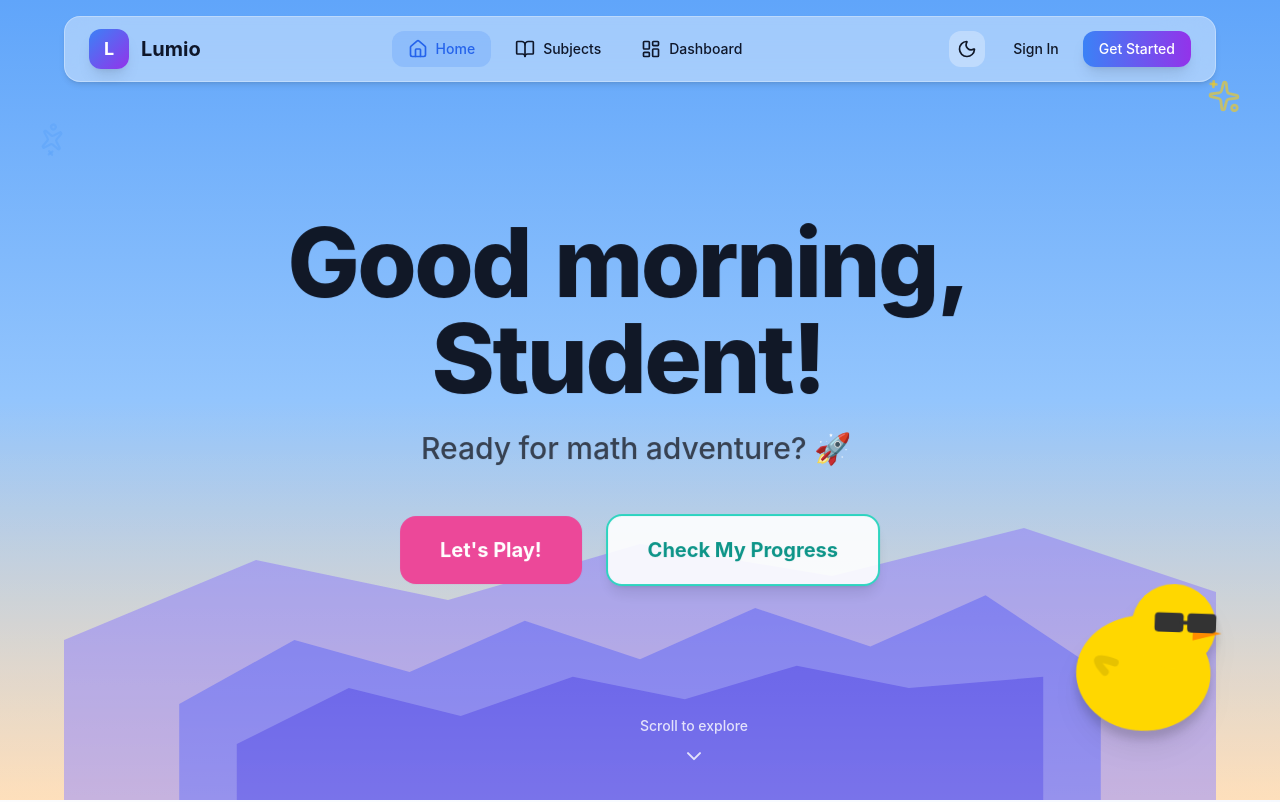
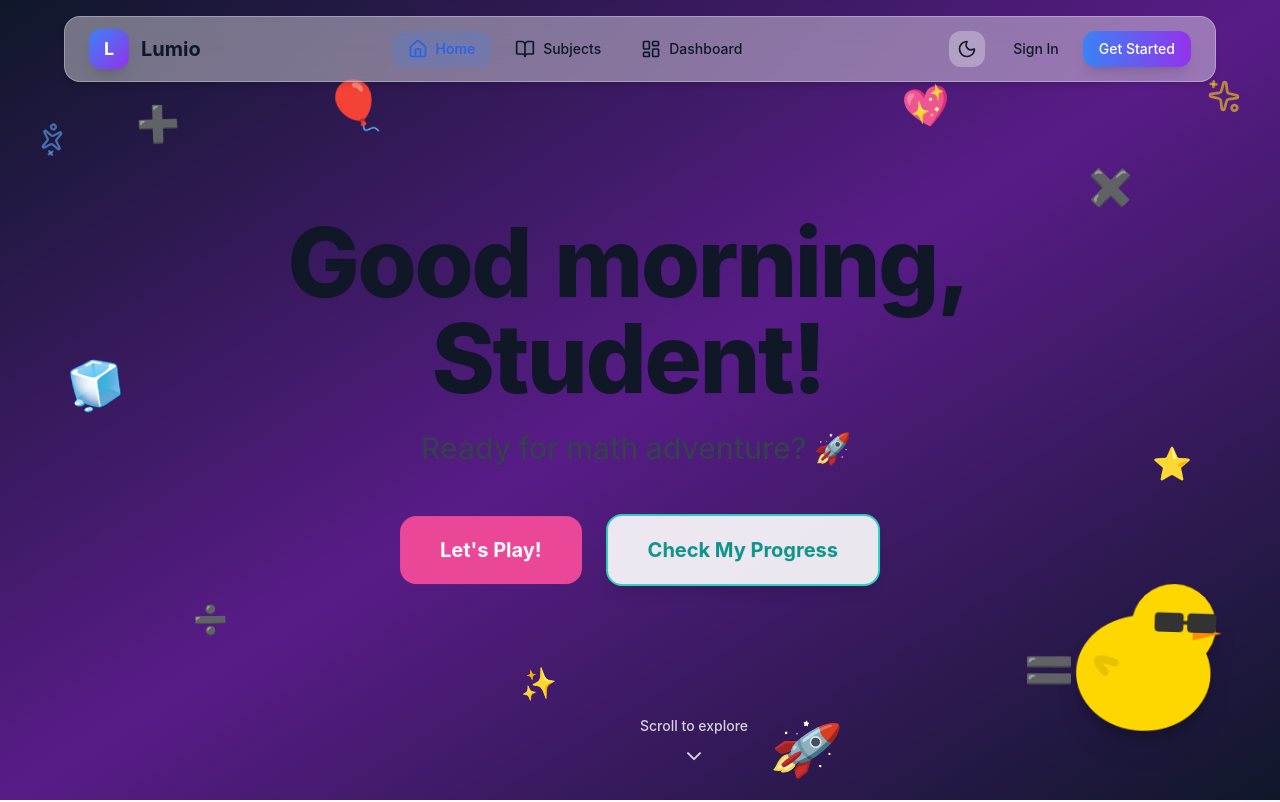
Before and after one commit to therealwilberk/lumio, a React (Vite) app: page / in a window 1280 px wide. Shown: the top 802 px of the page. Built offline with nearby package versions, Linux system fonts and the light colour scheme.

Commit message:
feat: phase 3 - overhaul hero section with aceternity components (background beams + sparkles)

```diff
--- a/src/components/layout/Hero.tsx
+++ b/src/components/layout/Hero.tsx
@@ -7,6 +7,8 @@ import { PlayfulFloatingElements } from '@/components/ui/FloatingElements';
 import { useNavigate } from 'react-router-dom';
 import { MascotDuck } from '@/components/ui/MascotDuck';
 import { BouncyText } from '@/components/ui/BouncyText';
+import { BackgroundBeams } from '@/components/ui/background-beams';
+import { SparklesCore } from '@/components/ui/sparkles';
 
 export function Hero() {
   const { user } = useAuth();
@@ -17,16 +19,12 @@ export function Hero() {
 
   const { scrollY } = useScroll();
 
-  // Use springs for smoother parallax
+  // Use springs for content fade/scale on scroll
   const smoothScrollY = useSpring(scrollY, {
     stiffness: 100,
     damping: 30,
     restDelta: 0.001
   });
-
-  const parallaxBack = useTransform(smoothScrollY, [0, 500], [0, 150]);
-  const parallaxMid = useTransform(smoothScrollY, [0, 500], [0, 250]);
-  const parallaxFront = useTransform(smoothScrollY, [0, 500], [0, 350]);
 
   const contentScale = useTransform(smoothScrollY, [0, 500], [1, 0.8]);
   const contentOpacity = useTransform(smoothScrollY, [0, 300], [1, 0]);
@@ -72,87 +70,27 @@ export function Hero() {
       {/* Navbar */}
       <Navbar />
 
+      {/* Aceternity Background Beams */}
+      <BackgroundBeams className="absolute inset-0 z-0" />
+
+      {/* Sparkles Layer */}
+      <div className="absolute inset-0 w-full h-full z-0">
+        <SparklesCore
+          id="hero-sparkles"
+          background="transparent"
+          minSize={0.4}
+          maxSize={1.2}
+          particleDensity={80}
+          className="w-full h-full"
+          particleColor="#FFFFFF"
+        />
+      </div>
+
+      {/* Gradient Background */}
+      <div className="absolute inset-0 bg-gradient-to-br from-slate-900 via-purple-900 to-slate-900 dark:from-slate-950 dark:via-purple-950 dark:to-slate-950" />
+
       {/* Floating Background Elements */}
       <PlayfulFloatingElements />
-
-      {/* Drifting Clouds */}
-      <div className="absolute inset-0 overflow-hidden pointer-events-none">
-        {[...Array(5)].map((_, i) => (
-          <motion.div
-            key={i}
-            className="absolute opacity-40"
-            style={{
-              top: `${10 + i * 15}%`,
-              left: `-10%`,
-            }}
-            animate={{
-              x: ['0vw', '120vw'],
-            }}
-            transition={{
-              duration: 40 + i * 10,
-              repeat: Infinity,
-              ease: "linear",
-              delay: i * 5,
-            }}
-          >
-            <svg width="120" height="60" viewBox="0 0 120 60" fill="white">
-              <path d="M20,40 Q20,20 40,20 Q45,10 60,10 Q75,10 80,20 Q100,20 100,40 Q100,55 80,55 L40,55 Q20,55 20,40 Z" />
-            </svg>
-          </motion.div>
-        ))}
-      </div>
-
-      {/* Mountain Background */}
-      <div className="absolute inset-0">
-        {/* Sky gradient */}
-        <div className="absolute inset-0 bg-gradient-to-b from-blue-400 via-blue-300 to-orange-200 dark:from-blue-900 dark:via-blue-800 dark:to-orange-300" />
-
-        {/* Mountain layers - Parallax effect */}
-        <motion.div
-          className="absolute bottom-0 left-0 right-0"
-          style={{ y: parallaxBack }}
-        >
-          {/* Back mountains */}
-          <svg viewBox="0 0 1440 400" className="w-full h-64 md:h-80">
-            <path
-              d="M0,200 L240,100 L480,150 L720,80 L960,120 L1200,60 L1440,140 L1440,400 L0,400 Z"
-              fill="#8B7CF6"
-              opacity="0.6"
-            />
-          </svg>
-        </motion.div>
-
-        <motion.div
-          className="absolute bottom-0 left-0 right-0"
-          style={{ y: parallaxMid }}
-        >
-          {/* Middle mountains */}
-          <svg viewBox="0 0 1440 400" className="w-full h-48 md:h-64">
-            <path
-              d="M0,250 L180,150 L360,200 L540,120 L720,180 L900,100 L1080,160 L1260,80 L1440,200 L1440,400 L0,400 Z"
-              fill="#6366F1"
-              opacity="0.7"
-            />
-          </svg>
-        </motion.div>
-
-        <motion.div
-          className="absolute bottom-0 left-0 right-0"
-          style={{ y: parallaxFront }}
-        >
-          {/* Front mountains */}
-          <svg viewBox="0 0 1440 400" className="w-full h-40 md:h-56">
-            <path
-              d="M0,300 L200,200 L400,250 L600,180 L800,220 L1000,160 L1200,200 L1440,180 L1440,400 L0,400 Z"
-              fill="#4F46E5"
-              opacity="0.8"
-            />
-          </svg>
-        </motion.div>
-
-        {/* Gradient overlay */}
-        <div className="absolute inset-0 bg-gradient-to-t from-white/20 dark:from-black/20 via-transparent to-transparent" />
-      </div>
 
 
       {/* Mascot Duck */}
```
Also changed, not shown: 1 other file (tests, documents, lock files or other folders).
